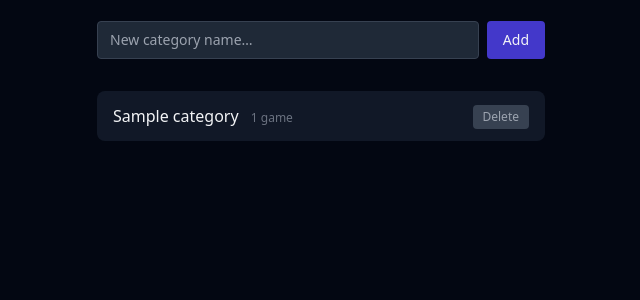
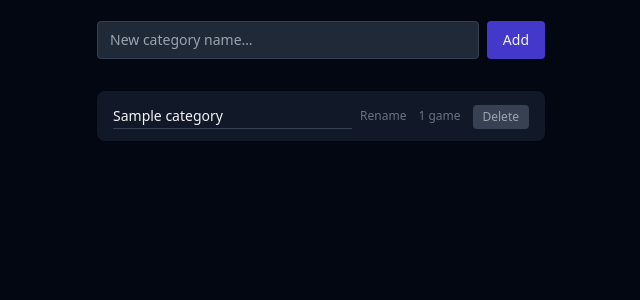
Before and after one commit to Wylderfan/game-journal, a Flask app: page /backlog/categories in a window 1280 px wide. Shown: the part 120-420 px from the top of the page, without its empty margins (55-695 px from the left). Run offline with Flask 3, Linux system fonts and the light colour scheme; tables that the repository leaves empty hold one stand-in row (values such as "Sample post"); some libraries are stand-ins or nearby versions.

Commit message:
Add category rename — Step 13 gap
Add POST /backlog/categories/<id>/rename route and wire up an inline
editable input in the categories template so names can be updated
without leaving the page.

Co-Authored-By: Claude Sonnet 4.6 <noreply@anthropic.com>

```diff
--- a/app/blueprints/backlog.py
+++ b/app/blueprints/backlog.py
@@ -116,6 +116,17 @@ def categories():
     return render_template("backlog/categories.html", categories=all_cats)
 
 
+@backlog_bp.route("/categories/<int:cat_id>/rename", methods=["POST"])
+def rename_category(cat_id):
+    cat = db.get_or_404(Category, cat_id)
+    name = request.form.get("name", "").strip()
+    if name:
+        cat.name = name
+        db.session.commit()
+        flash(f"Category renamed to '{name}'.", "success")
+    return redirect(url_for("backlog.categories"))
+
+
 @backlog_bp.route("/categories/<int:cat_id>/delete", methods=["POST"])
 def delete_category(cat_id):
     cat = db.get_or_404(Category, cat_id)
--- a/app/templates/backlog/categories.html
+++ b/app/templates/backlog/categories.html
@@ -23,11 +23,17 @@
   {% if categories %}
   <ul class="flex flex-col gap-2">
     {% for cat in categories %}
-    <li class="flex items-center justify-between bg-gray-900 rounded-lg px-4 py-3">
-      <div>
-        <span class="font-medium">{{ cat.name }}</span>
-        <span class="ml-2 text-xs text-gray-500">{{ cat.games | length }} game{{ 's' if cat.games | length != 1 }}</span>
-      </div>
+    <li class="flex items-center gap-3 bg-gray-900 rounded-lg px-4 py-3">
+      <form method="post" action="{{ url_for('backlog.rename_category', cat_id=cat.id) }}"
+            class="flex items-center gap-2 flex-1 min-w-0">
+        <input name="name" type="text" value="{{ cat.name }}" required
+               class="flex-1 min-w-0 bg-transparent border-b border-gray-700 focus:border-indigo-500 focus:outline-none text-sm font-medium py-0.5">
+        <button type="submit"
+                class="text-xs text-gray-500 hover:text-white transition-colors shrink-0">
+          Rename
+        </button>
+      </form>
+      <span class="text-xs text-gray-500 shrink-0">{{ cat.games | length }} game{{ 's' if cat.games | length != 1 }}</span>
       <form method="post" action="{{ url_for('backlog.delete_category', cat_id=cat.id) }}"
             onsubmit="return confirm('Delete category \'{{ cat.name }}\'? Its games will become uncategorized.')">
         <button type="submit"
```
